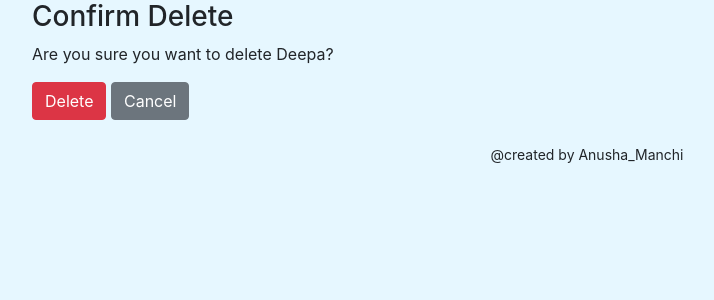
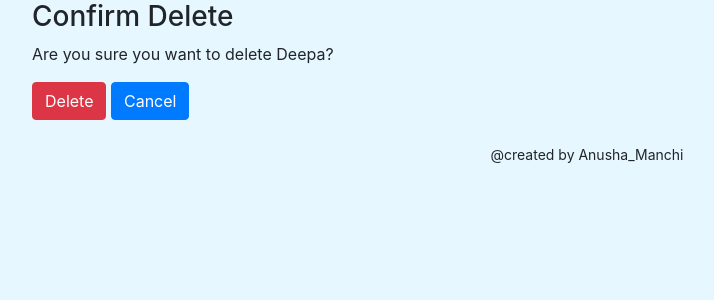
Before and after one commit to anusha190397/Django--Contact-Management-Website, a Django app: page /delete-contact/2/ in a window 1280 px wide. Shown: the top 300 px of the page, without its empty margins (53-767 px from the left). Run offline with Django 4.2, Linux system fonts and the light colour scheme; data comes from the database, SQL or seed files in the repository; both versions use the stored data as it was after the commit; some libraries are stand-ins or nearby versions.

Commit message:
2nd commit

```diff
--- a/ContactManagement/templates/contactmanagement/delete_contact.html
+++ b/ContactManagement/templates/contactmanagement/delete_contact.html
@@ -9,7 +9,7 @@
     <form method="post">
         {% csrf_token %}
         <button type="submit" class="btn btn-danger">Delete</button>
-        <a href="{% url 'contact_list' %}" class="btn btn-secondary">Cancel</a>
+        <a href="{% url 'contact_list' %}" class="btn btn-primary">Cancel</a>
     </form>
 
     <div class="row justify-content-start text-center mt-4">
```
Also changed, not shown: db.sqlite3.
